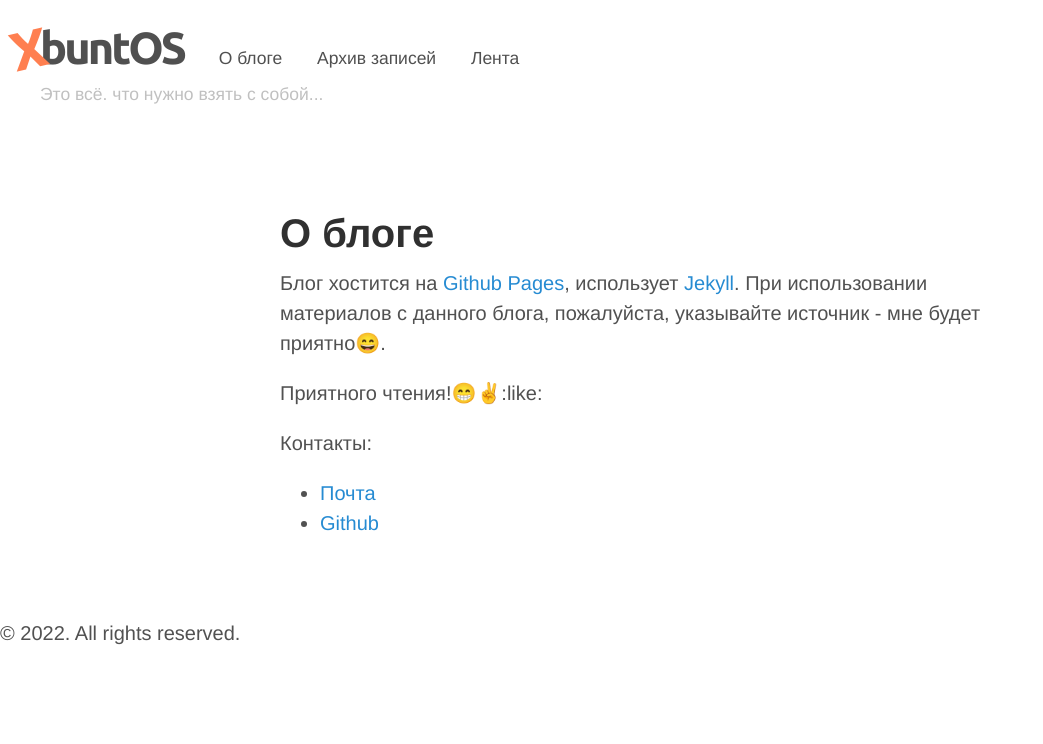
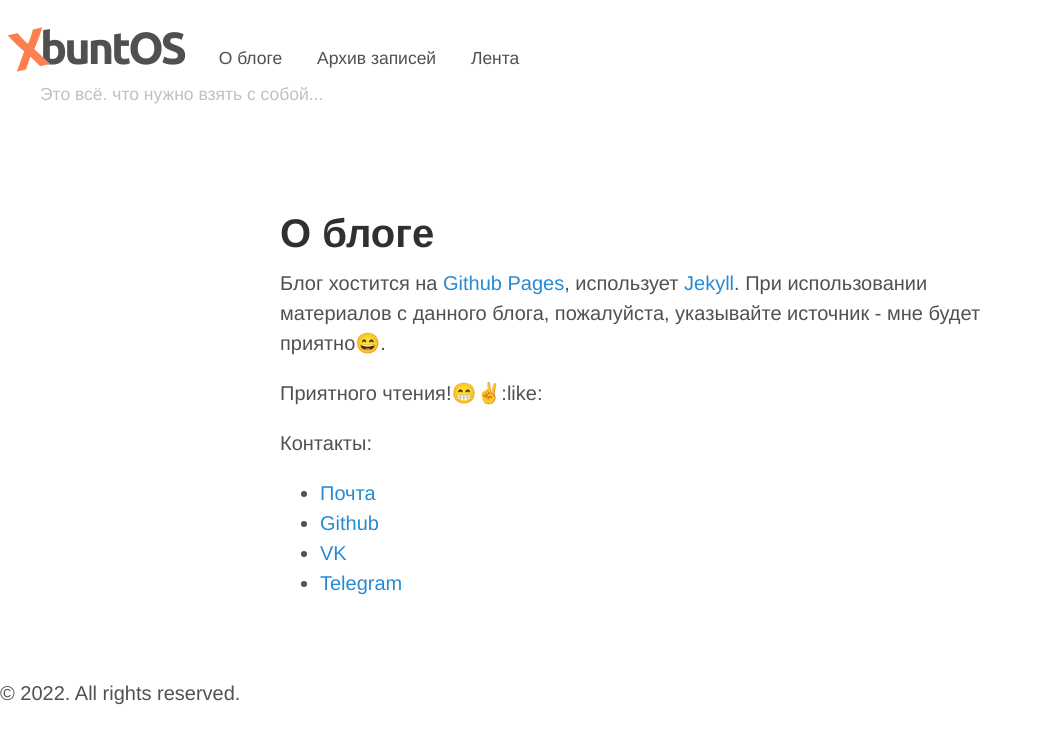
Before and after one commit to whitepingvin/xbuntos, a Jekyll site: the page built from about.md, in a window 1280 px wide. Shown: the top 744 px of the page, without its empty margins (0-1043 px from the left). Built offline with Jekyll 4.4.1, drawn with Linux system fonts in a browser that asks for light colours; emoji names are drawn with the system emoji font.

Commit message:
Update about.md

```diff
--- a/about.md
+++ b/about.md
@@ -12,3 +12,5 @@ title: О блоге
 
 * [Почта](mailto:suverlife@ya.ru)
 * [Github](https://github.com/whitepingvin)
+* [VK](https://vk.com/viktorsuver)
+* [Telegram](https://t.me/suvernet)
```
